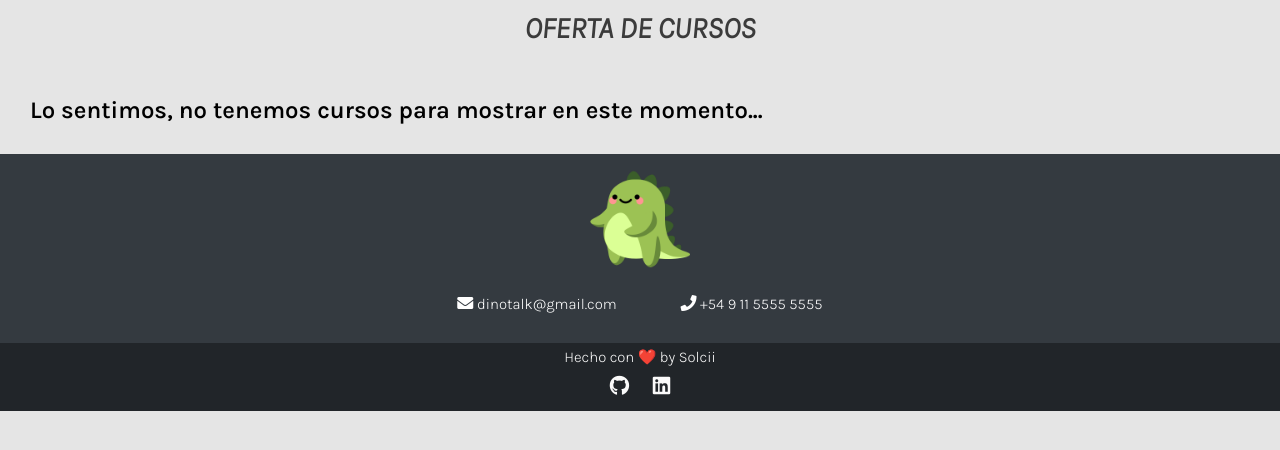
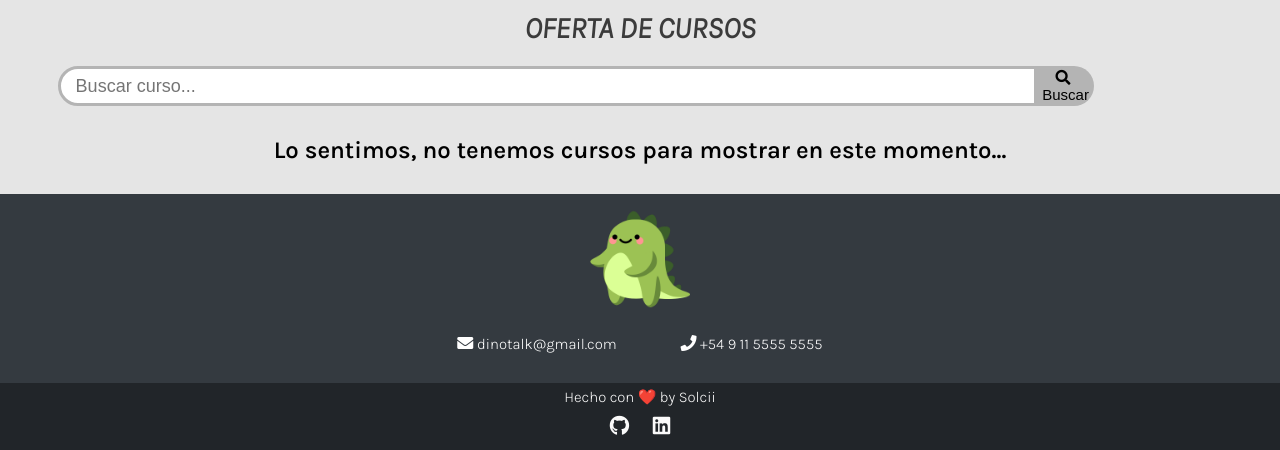
Before and after one commit to Solcii/DinoTalk, a Django app: page /cursos/ in a window 1280 px wide. Shown: the part 80-530 px from the top of the page. Run offline with Django 3.2, Linux system fonts and the light colour scheme; data that the repository does not hold is empty; some libraries are stand-ins or nearby versions.

Commit message:
barra de busqueda por nombre

```diff
--- a/cursos/views.py
+++ b/cursos/views.py
@@ -1,12 +1,16 @@
 from django.shortcuts import render
 from django.template import loader
 from .models import Curso
+from django.db.models import Q
 
 def home(request):
     return render(request, 'index.html')
 
 def cursos(request):
-    cursos = Curso.objects.filter()
+    queryset = request.GET.get('buscar')
+    cursos = Curso.objects.all()
+    if queryset:
+        cursos = Curso.objects.filter(Q(titulo__icontains = queryset))
     return render(request, 'cursos.html', {'cursos': cursos} )
 
 def contacto(request):
--- a/static/css/cursos.css
+++ b/static/css/cursos.css
@@ -9,14 +9,18 @@
 
 .oferta-cursos {
     display: flex;
-    justify-content: justify-content;
+    justify-content: center;
+    align-items: center;
+    flex-wrap: wrap;
 }
 
 .card-wrap {
-    margin: 1rem;
+    margin: 2rem;
     -webkit-perspective: 800;
     perspective: 800;
     width: 20%;
+    min-width: 20%;
+    max-width: 20%;
 }
 
 .card-curso {
@@ -127,3 +131,51 @@
 .incripciones-cerradas {
     color: #E80000;
 }
+
+.input-group {
+    width: 90%;
+    height: 4rem;
+    display: flex;
+    justify-content: center;
+    align-items: center;
+}
+
+.form-control {
+    font-size: 1.8rem;
+    width: 85%;
+    height: 100%;
+    border: 0.3rem solid rgb(180, 180, 180);
+    border-radius: 5rem 0 0 5rem;
+    padding: 1.5rem;
+}
+
+.lupa {
+    margin-right: 0.5rem;
+}
+
+.boton-buscar {
+    background: rgb(180, 180, 180);
+    height: 100%;
+    width: 5%;
+    border: none;
+    border-radius: 0 5rem 5rem 0;
+    font-size: 1.5rem;
+    cursor: pointer;
+}
+
+@media (max-width: 768px) {
+    .card-wrap {
+        min-width: 40%;
+        max-width: 40%;
+    }
+}
+
+@media (max-width: 576px) {
+    .card-wrap {
+        min-width: 90%;
+        max-width: 90%;
+    }
+    .titulo-seccion-cursos {
+        font-size: 2.5rem;
+    }
+}
--- a/templates/cursos.html
+++ b/templates/cursos.html
@@ -4,8 +4,22 @@
 {% block styles %} {% static 'css/cursos.css' %} {% endblock styles %}
 
 <!-- Contenido de esta pagina -->
+
+
 {% block main %}
 <h1 class="titulo-seccion-cursos">Oferta de cursos</h1>
+
+<div class="contenedor-barra-busqueda">
+    <form method="get">
+        <div id="custom-search-input">
+            <div class="input-group">
+                <input type="text" class="form-control" placeholder="Buscar curso..." name="buscar" value="{{request.GET.buscar}}">
+                <button type="submit" class="boton-buscar"><i class="fas fa-search lupa"></i>Buscar</button>
+            </div>
+        </div>
+    </form>
+</div>
+
 <section class="oferta-cursos">
     {% if cursos %} {% for curso in cursos %}
 
--- a/templates/index.html
+++ b/templates/index.html
@@ -7,7 +7,7 @@
 {% block main %}
 
 <section class="explorar-idiomas">
-    <h1 class="titulo-index">Descubre junto a Dino nuestra oferta de cursos</h1>
+    <h1 class="titulo-index">Descubre nuestra oferta de cursos</h1>
     <div class="grupo-cards-idiomas">
         <a class="card-idioma" href="{% url 'cursos:cursos' %}">
             <img class="bandera-idioma" src="{% static 'images/flag-uk.png' %}" alt="Bandera UK">
```
